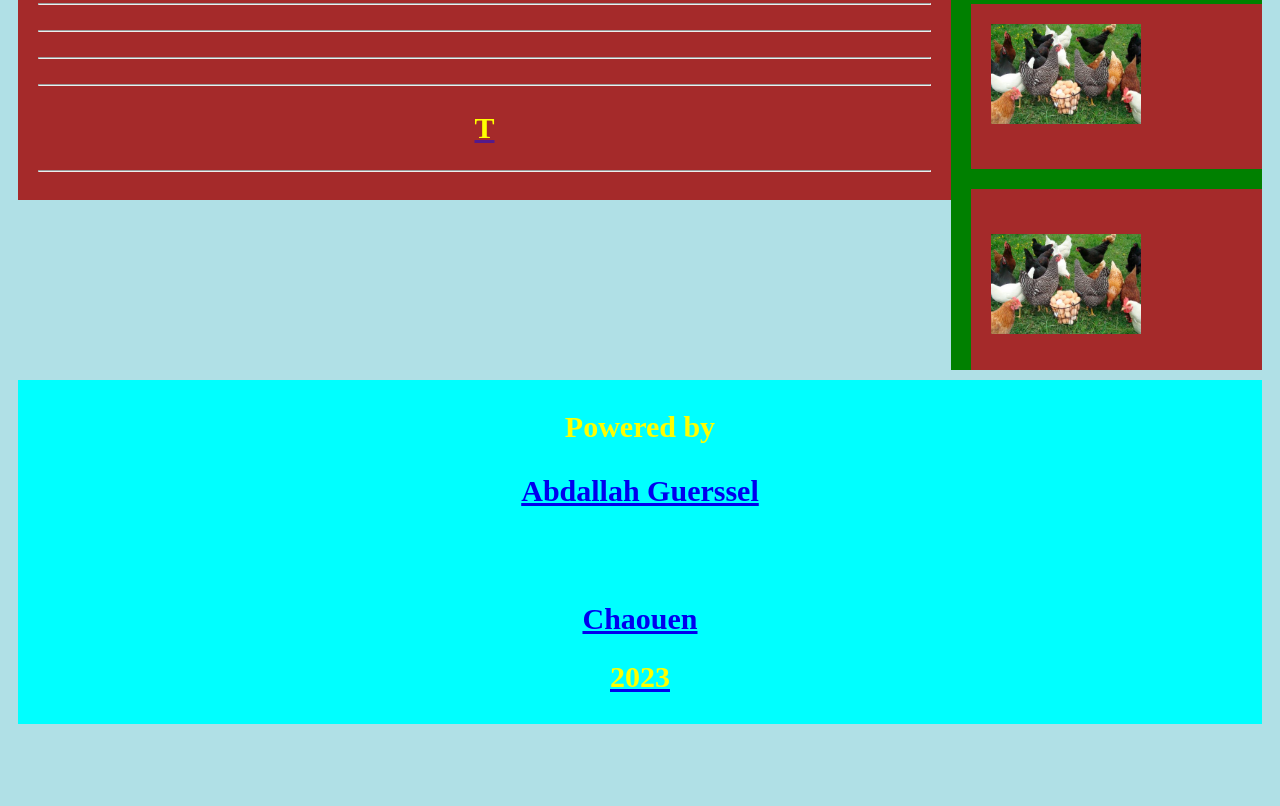
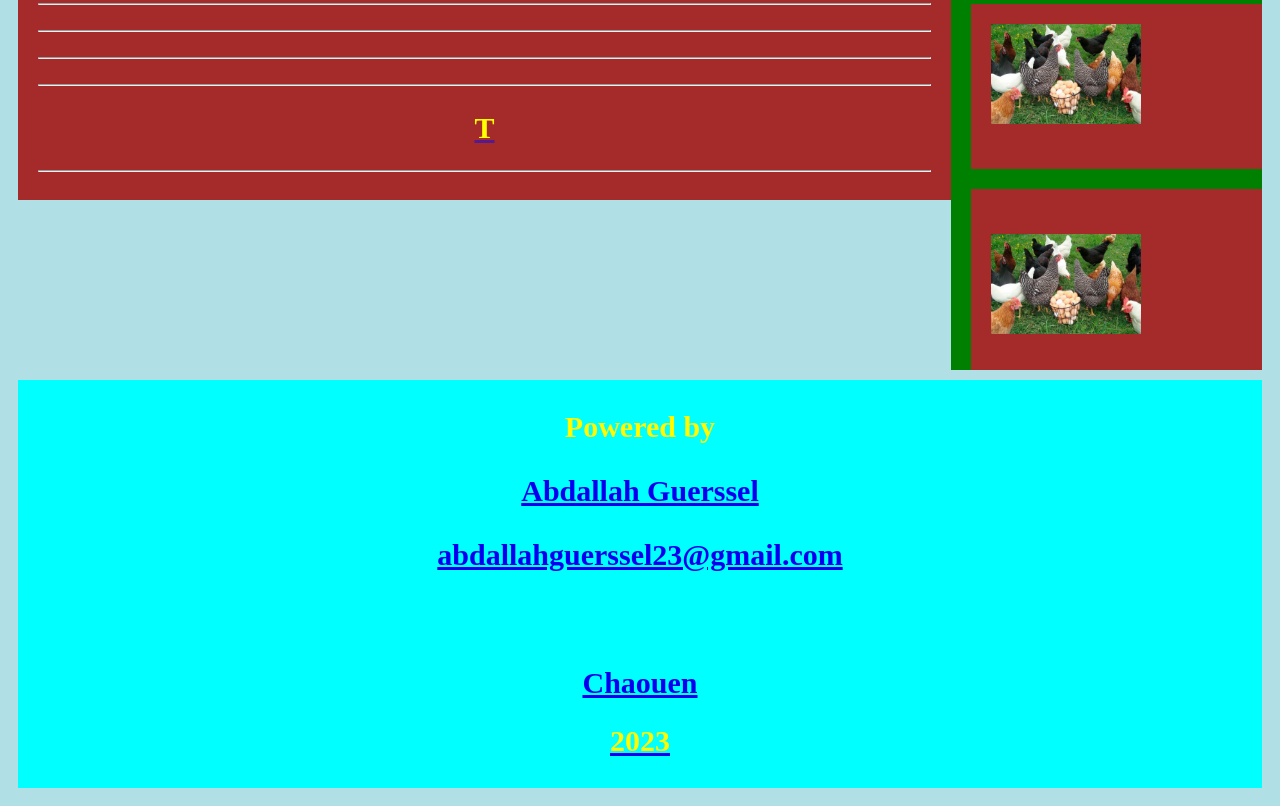
Before and after one commit to Guerssel/birds, a plain HTML site: page index.html in a window 1280 px wide. Shown: the part 1320-2126 px from the top of the page. Before the commit the page ends 2062 px from the top, so only its background shows below. Drawn offline with Linux system fonts and the light colour scheme; files whose address does not match are found by name.

Commit message:
Update index.html

```diff
--- a/index.html
+++ b/index.html
@@ -117,6 +117,7 @@
     <h2>Powered by<br> <p><a href="abdallahguerssel23@gmail.com" </a>  <strong> Abdallah Guerssel</strong>
 
     </p>
+      <p>abdallahguerssel23@gmail.com</p>
       <br>
 
       <p><a href="https://en.wikipedia.org/wiki/Chaouen" </a>
```
